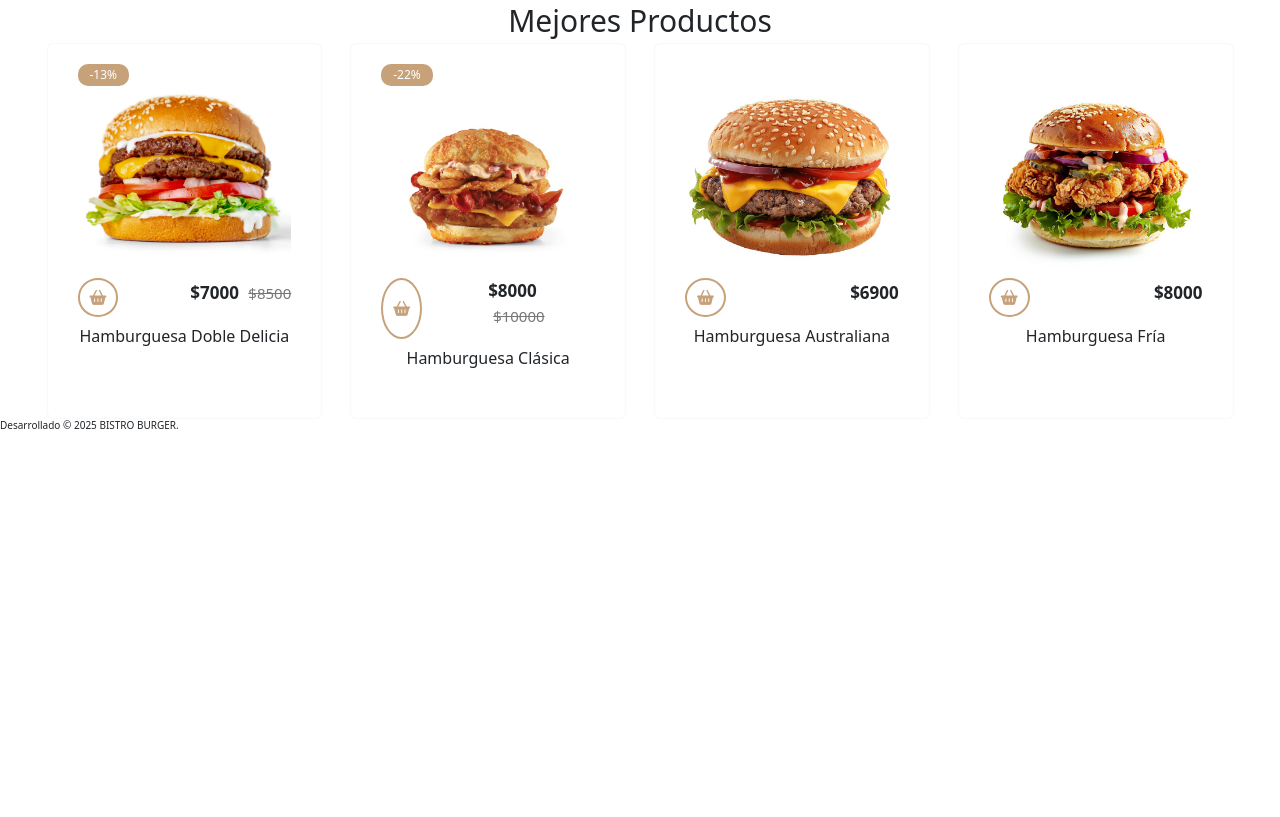
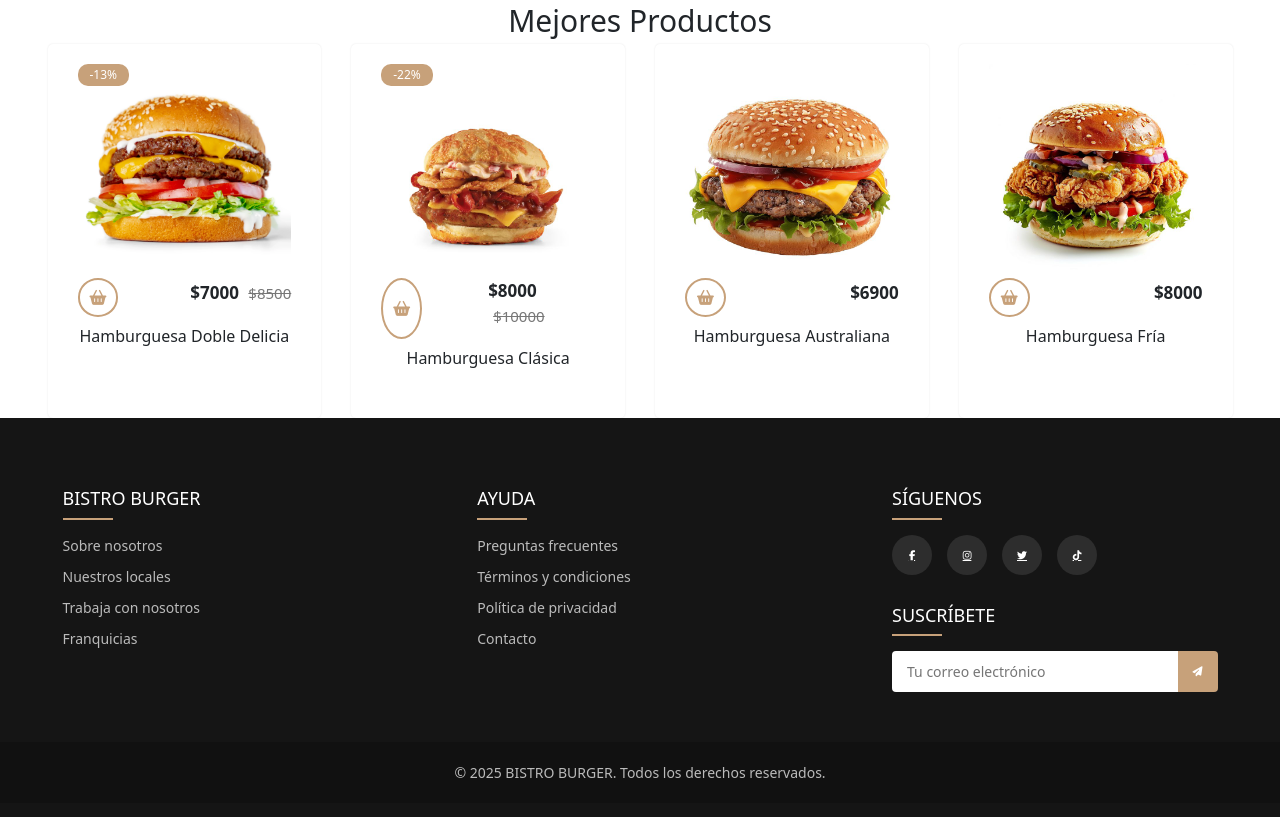
Before and after one commit to Gijuarez/Hamburquesa1, a plain HTML site: page index.html in a window 1280 px wide. Shown: the part 1033-1850 px from the top of the page. Before the commit the page ends 1476 px from the top, so only its background shows below. Drawn offline with nearby package versions, Linux system fonts and the light colour scheme.

Commit message:
footer
el cliente quiere con footer

```diff
--- a/index.html
+++ b/index.html
@@ -180,12 +180,48 @@
             </div>
         </section>
     </main>
- <!-- original footer -->
-    <footer>
+    <!-- original footer -->
+    <footer class="footer">
+        <div class="container">
+            <div class="footer-row">
+                <div class="footer-col">
+                    <h4>BISTRO BURGER</h4>
+                    <ul>
+                        <li><a href="#">Sobre nosotros</a></li>
+                        <li><a href="#">Nuestros locales</a></li>
+                        <li><a href="#">Trabaja con nosotros</a></li>
+                        <li><a href="#">Franquicias</a></li>
+                    </ul>
+                </div>
+                <div class="footer-col">
+                    <h4>Ayuda</h4>
+                    <ul>
+                        <li><a href="#">Preguntas frecuentes</a></li>
+                        <li><a href="#">Términos y condiciones</a></li>
+                        <li><a href="#">Política de privacidad</a></li>
+                        <li><a href="#">Contacto</a></li>
+                    </ul>
+                </div>
+                <div class="footer-col">
+                    <h4>Síguenos</h4>
+                    <div class="social-links">
+                        <a href="#"><i class="fab fa-facebook-f"></i></a>
+                        <a href="#"><i class="fab fa-instagram"></i></a>
+                        <a href="#"><i class="fab fa-twitter"></i></a>
+                        <a href="#"><i class="fab fa-tiktok"></i></a>
+                    </div>
+                    <div class="newsletter">
+                        <h4>Suscríbete</h4>
+                        <form>
+                            <input type="email" placeholder="Tu correo electrónico" required>
+                            <button type="submit"><i class="fas fa-paper-plane"></i></button>
+                        </form>
+                    </div>
+                </div>
+            </div>
+        </div>
         <div class="copyright">
-            <p>
-                Desarrollado &copy; 2025 BISTRO BURGER.
-            </p>
+            <p>&copy; 2025 BISTRO BURGER. Todos los derechos reservados.</p>
         </div>
     </footer>
 
--- a/styles.css
+++ b/styles.css
@@ -488,3 +488,152 @@ html {
 	color: #777;
 	margin-left: 0.5rem;
 }
+/* ********************************** */
+/*               FOOTER               */
+/* ********************************** */
+.footer {
+    background-color: var(--dark-color);
+    padding: 70px 0;
+    color: #fff;
+}
+
+.footer-row {
+    display: flex;
+    flex-wrap: wrap;
+    justify-content: space-between;
+    max-width: 1200px;
+    margin: 0 auto;
+}
+
+.footer-col {
+    width: 30%;
+    padding: 0 15px;
+}
+
+.footer-col h4 {
+    font-size: 1.8rem;
+    color: #fff;
+    margin-bottom: 25px;
+    font-weight: 500;
+    position: relative;
+    text-transform: uppercase;
+}
+
+.footer-col h4::before {
+    content: '';
+    position: absolute;
+    left: 0;
+    bottom: -10px;
+    background-color: var(--primary-color);
+    height: 2px;
+    box-sizing: border-box;
+    width: 50px;
+}
+
+.footer-col ul {
+    list-style: none;
+    padding-left: 0;
+}
+
+.footer-col ul li {
+    margin-bottom: 10px;
+}
+
+.footer-col ul li a {
+    font-size: 1.4rem;
+    color: #bbb;
+    text-decoration: none;
+    display: block;
+    transition: all 0.3s ease;
+}
+
+.footer-col ul li a:hover {
+    color: #fff;
+    padding-left: 8px;
+}
+
+.footer-col .social-links {
+    margin-top: 20px;
+    display: flex;
+    gap: 15px;
+}
+
+.footer-col .social-links a {
+    display: inline-flex;
+    align-items: center;
+    justify-content: center;
+    height: 40px;
+    width: 40px;
+    background-color: rgba(255, 255, 255, 0.1);
+    border-radius: 50%;
+    color: #fff;
+    transition: all 0.3s ease;
+}
+
+.footer-col .social-links a:hover {
+    background-color: var(--primary-color);
+    transform: translateY(-3px);
+}
+
+.footer-col .newsletter {
+    margin-top: 30px;
+}
+
+.footer-col .newsletter form {
+    display: flex;
+    margin-top: 10px;
+}
+
+.footer-col .newsletter input {
+    flex: 1;
+    padding: 10px 15px;
+    border: none;
+    outline: none;
+    font-size: 1.4rem;
+    border-radius: 4px 0 0 4px;
+}
+
+.footer-col .newsletter button {
+    background-color: var(--primary-color);
+    color: #fff;
+    border: none;
+    padding: 0 15px;
+    cursor: pointer;
+    border-radius: 0 4px 4px 0;
+    transition: all 0.3s ease;
+}
+
+.footer-col .newsletter button:hover {
+    background-color: #a5825f;
+}
+
+.copyright {
+    background-color: #111;
+    padding: 20px 0;
+    text-align: center;
+    margin-top: 50px;
+}
+
+.copyright p {
+    font-size: 1.4rem;
+    color: #bbb;
+    margin: 0;
+}
+
+/* Responsive footer */
+@media (max-width: 768px) {
+    .footer-col {
+        width: 50%;
+        margin-bottom: 30px;
+    }
+}
+
+@media (max-width: 480px) {
+    .footer-col {
+        width: 100%;
+    }
+
+    .footer {
+        padding: 50px 0 30px;
+    }
+}
```
